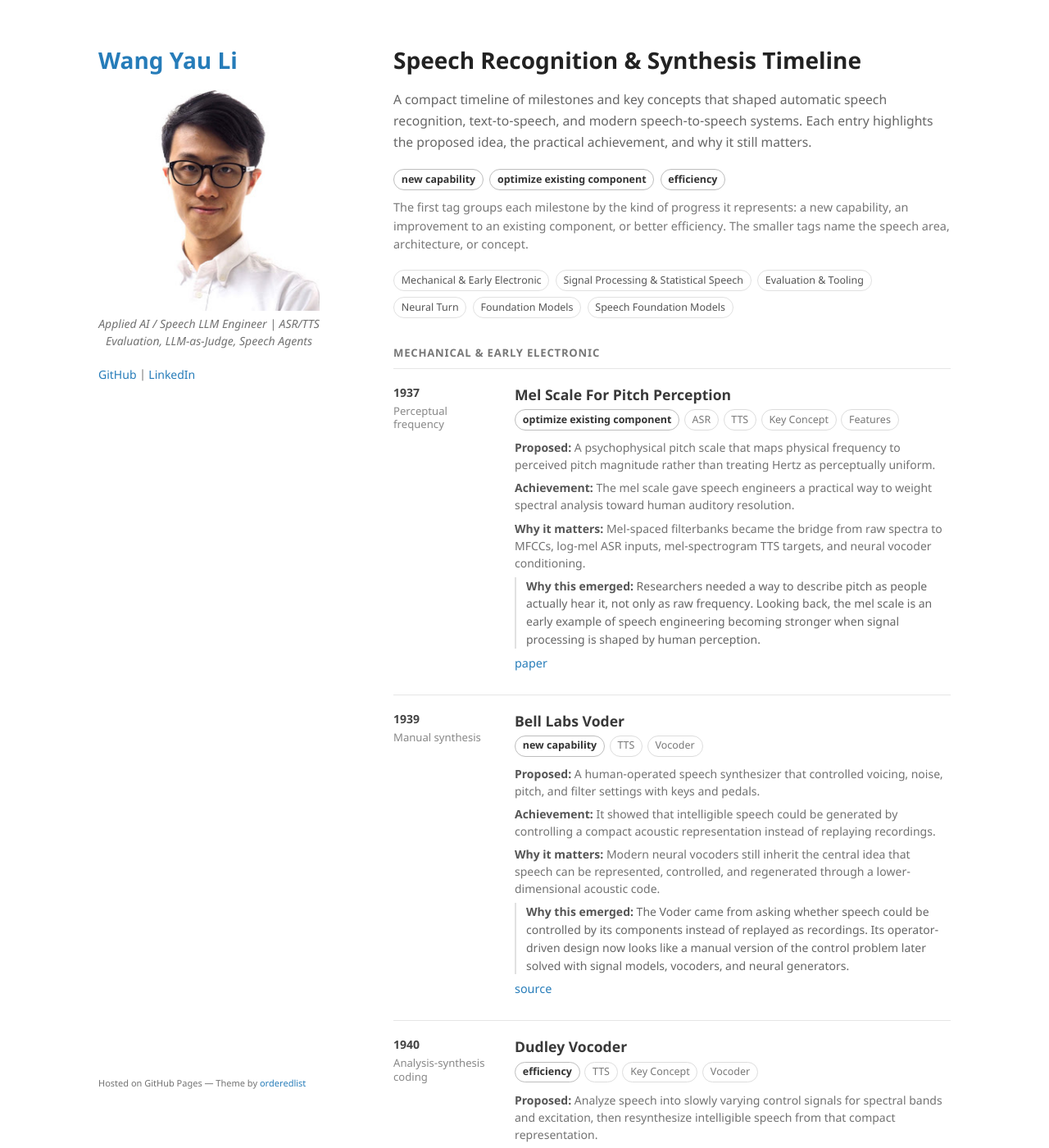
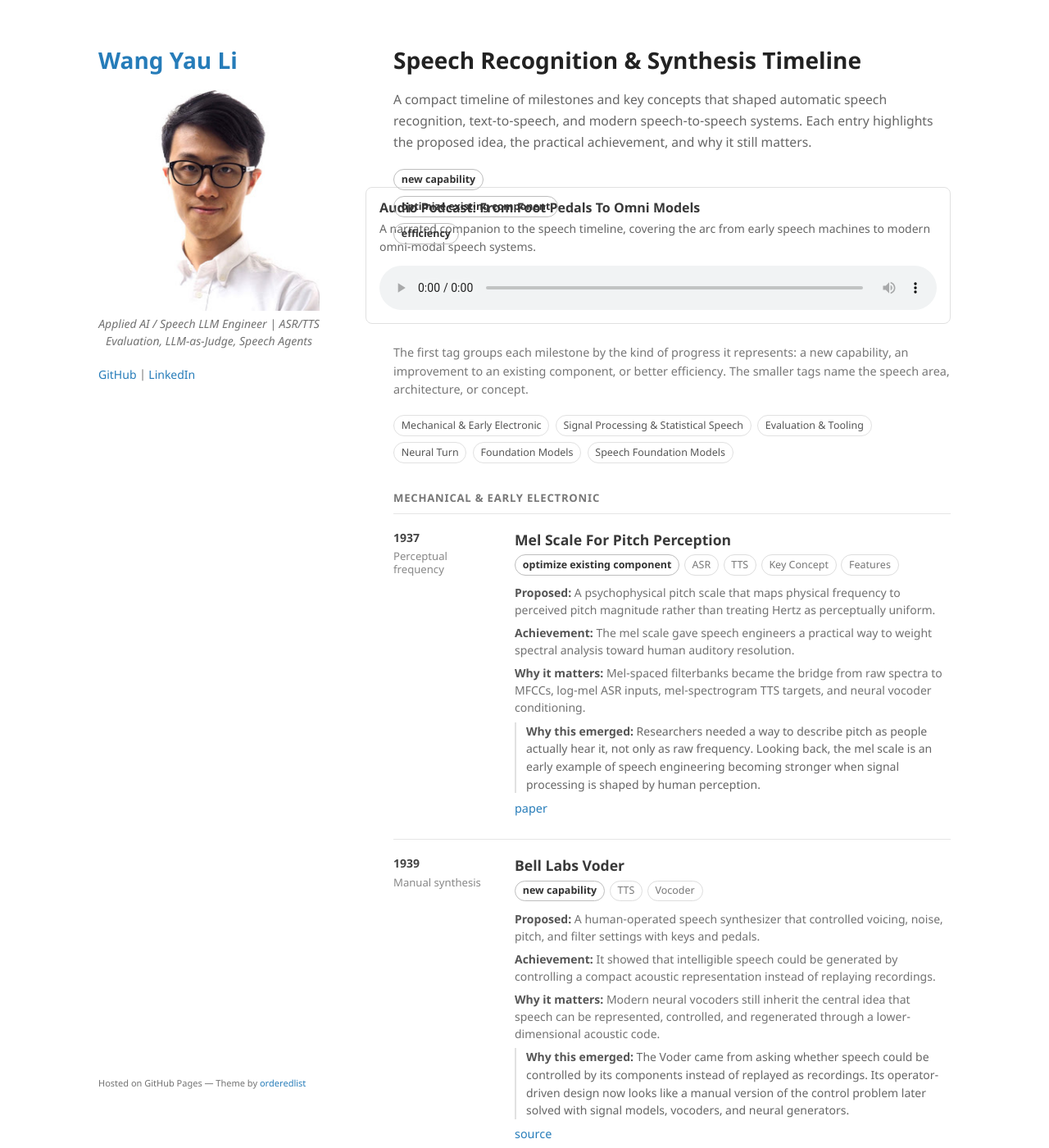
Before and after one commit to kennethli319/kennethli319.github.io, a Jekyll site: the page built from speech-timeline.md, in a window 1280 px wide and 1400 px high. Shown: the whole window at 82% size. Built offline with Jekyll 4.4.1, drawn with Linux system fonts in a browser that asks for light colours.

Commit message:
Add speech timeline audio podcast

```diff
--- a/speech-timeline.md
+++ b/speech-timeline.md
@@ -13,6 +13,25 @@ title: Speech Timeline
   color: #666;
   font-size: 0.98rem;
   line-height: 1.65;
+}
+.speech-podcast {
+  border: 1px solid #e1e1e1;
+  border-radius: 8px;
+  margin: 1.35rem 0 1.55rem;
+  padding: 1rem;
+}
+.speech-podcast h2 {
+  font-size: 1rem;
+  margin: 0 0 0.35rem;
+}
+.speech-podcast p {
+  color: #666;
+  line-height: 1.55;
+  margin: 0.35rem 0 0.75rem;
+}
+.speech-podcast audio {
+  display: block;
+  width: 100%;
 }
 .speech-nav {
   display: flex;
@@ -131,6 +150,14 @@ title: Speech Timeline
   it still matters.
 </p>
 
+<section class="speech-podcast" aria-label="Speech timeline audio podcast">
+  <h2>Audio Podcast: From Foot Pedals To Omni Models</h2>
+  <p>A narrated companion to the speech timeline, covering the arc from early speech machines to modern omni-modal speech systems.</p>
+  <audio controls preload="metadata" src="{{ '/assets/audio/from-foot-pedals-to-omni-models.m4a' | relative_url }}">
+    <a href="{{ '/assets/audio/from-foot-pedals-to-omni-models.m4a' | relative_url }}">Download the audio podcast</a>
+  </audio>
+</section>
+
 <p class="speech-legend" aria-label="Milestone groups">
   <span class="speech-impact">new capability</span>
   <span class="speech-impact">optimize existing component</span>
```
Also changed, not shown: 1 other file.
